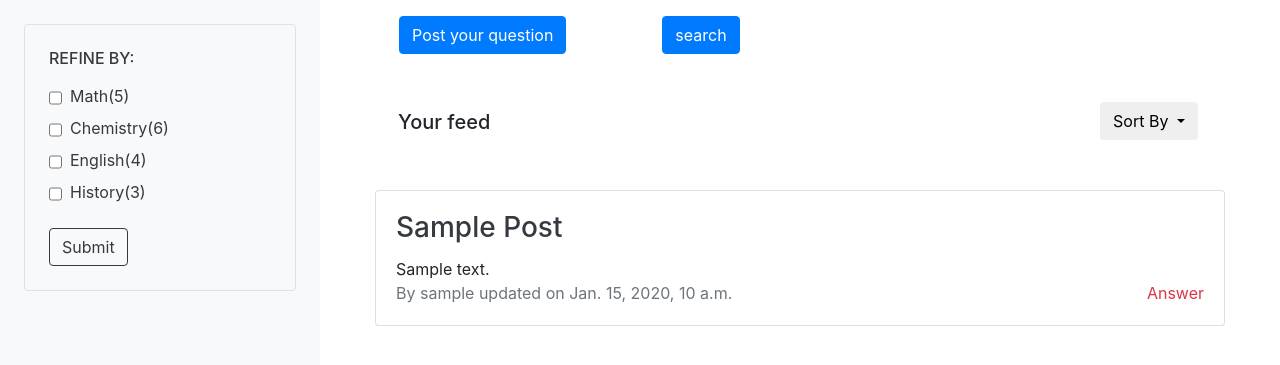
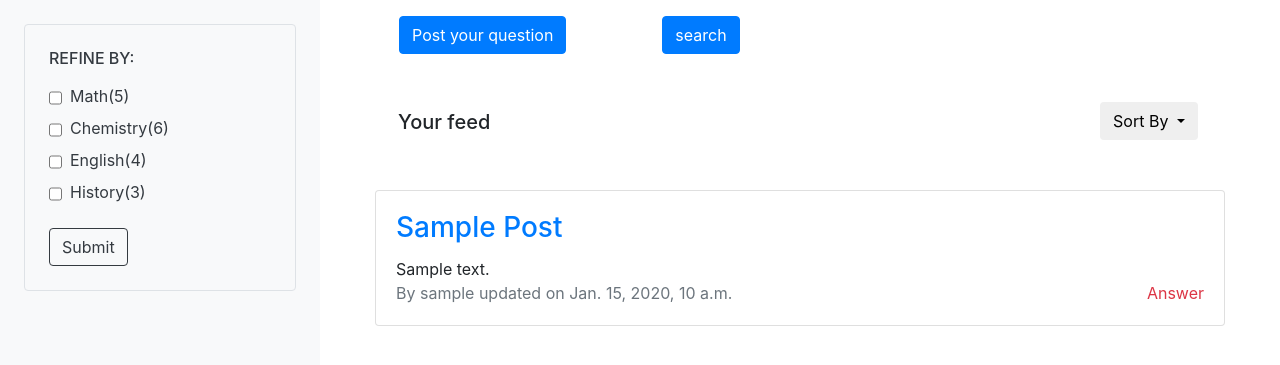
Before and after one commit to BrijeshBumrela/Scholaris, a Django app: page /forum/ in a window 1280 px wide. Shown: the part 56-421 px from the top of the page. Run offline with Django 3.2, Linux system fonts and the light colour scheme; tables that the repository leaves empty hold one stand-in row (values such as "Sample post"); some libraries are stand-ins or nearby versions.

Commit message:
added animate CSS & changed some box-shadows

```diff
--- a/Scholaris/Discussion_Forum/static/Discussion_Forum/posts.css
+++ b/Scholaris/Discussion_Forum/static/Discussion_Forum/posts.css
@@ -9,8 +9,17 @@ div .sort_by{
     margin:20px 40px -40px 40px;
     border:0px;
 }
+/* post colors on hover */
 .card-content:hover{
     background-color: #f9f9f9;
     box-shadow: 0px 8px 16px 0px rgba(0,0,0,0.2);
     z-index: 1;
 }
+/* heading default */
+a .card-link{
+    text-decoration: none;
+}
+/* heading hover color */
+.card-link:hover{
+    color:yellow;
+}
--- a/Scholaris/Discussion_Forum/templates/Discussion_Forum/base.html
+++ b/Scholaris/Discussion_Forum/templates/Discussion_Forum/base.html
@@ -9,6 +9,8 @@
     <!-- Bootstrap CSS -->
     <link rel="stylesheet" href="https://stackpath.bootstrapcdn.com/bootstrap/4.1.3/css/bootstrap.min.css" integrity="sha384-MCw98/SFnGE8fJT3GXwEOngsV7Zt27NXFoaoApmYm81iuXoPkFOJwJ8ERdknLPMO" crossorigin="anonymous">
       <link href="{% static 'forum.css' %}" rel="stylesheet">
+        <!-- animate CSS -->
+    <link rel="stylesheet" href="https://cdnjs.cloudflare.com/ajax/libs/animate.css/3.7.0/animate.min.css">
     <title>{%  block title %}Discussion Forum {%  endblock %}</title>
   </head>
   <body>
--- a/Scholaris/Discussion_Forum/templates/Discussion_Forum/post_list.html
+++ b/Scholaris/Discussion_Forum/templates/Discussion_Forum/post_list.html
@@ -9,6 +9,9 @@
     <!-- Bootstrap CSS -->
     <link rel="stylesheet" href="https://stackpath.bootstrapcdn.com/bootstrap/4.1.3/css/bootstrap.min.css" integrity="sha384-MCw98/SFnGE8fJT3GXwEOngsV7Zt27NXFoaoApmYm81iuXoPkFOJwJ8ERdknLPMO" crossorigin="anonymous">
 	<link href="{% static 'Discussion_Forum/posts.css' %}" rel="stylesheet">
+    <!-- animate CSS -->
+    <link rel="stylesheet" href="https://cdnjs.cloudflare.com/ajax/libs/animate.css/3.7.0/animate.min.css">
+
     <title>{%  block title %}Discussion Forum {%  endblock %}</title>
     <style>
 
--- a/Scholaris/Discussion_Forum/templates/Discussion_Forum/post_view.html
+++ b/Scholaris/Discussion_Forum/templates/Discussion_Forum/post_view.html
@@ -5,10 +5,10 @@
         {% for post in posts %}
 
 
-             <div class="card card-content infinite-item">
+             <div class="card card-content infinite-item animated bounceInUp delay-4 ">
                 <div class="card-body" >
                     <h3 class="card-title text-capitalize ">
-                        <a href="{{ post.get_absolute_url }}" class="text-dark">
+                        <a href="{{ post.get_absolute_url }}" class="card-link">
                             {{ post.title }}
                         </a>
 
```
